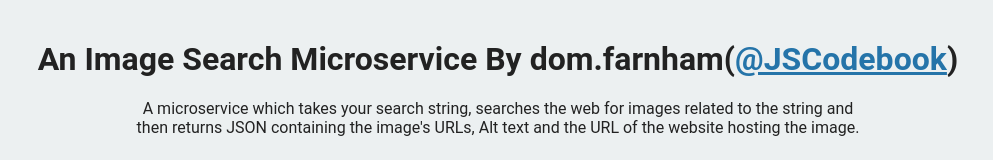
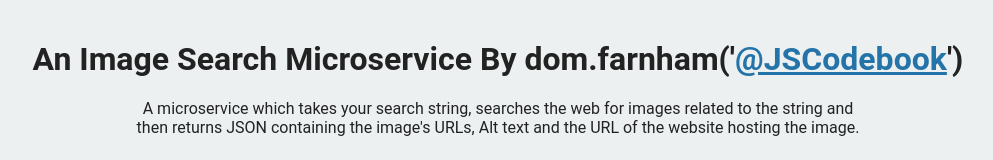
Before and after one commit to jsdelivrbot/image-search-microservice, a website: page views/index.html in a window 1280 px wide. Shown: the top 160 px of the page, without its empty margins (142-1135 px from the left). Drawn offline with Linux system fonts and the light colour scheme.

Commit message:
Updated @JSCodebook anchor

```diff
--- a/views/index.html
+++ b/views/index.html
@@ -7,14 +7,14 @@
       <meta name="twitter:card" content="summary_large_image">
       <meta name="twitter:site" content="@jscodebook">
       <meta name="twitter:creator" content="@jscodebook">
-      <meta name="twitter:title" content="An Image Search Microservice By dom.farnham(@JSCodebook)">
+      <meta name="twitter:title" content="An Image Search Microservice By dom.farnham('@JSCodebook')">
       <meta name="twitter:description" content="A microservice which takes your search string, searches the web for images related to the string and then returns JSON containing the image's URLs, Alt text and the URL of the website hosting the image.">
       <meta name="twitter:image" content="https://cdn.glitch.com/31fe8e61-fcf5-4c24-9bf0-e0b84f91f602%2Fimage-search-microservice.png?1503089140237">
    </head>
 
    <body>
       <div class="container">
-        <h1>An Image Search Microservice By dom.farnham(<a href="https://twitter.com/JSCodebook">@JSCodebook</a>)</h1>
+        <h1>An Image Search Microservice By dom.farnham('<a href="https://twitter.com/JSCodebook">@JSCodebook</a>')</h1>
         <p>
           A microservice which takes your search string, searches the web for images related to the string and  <br>
           then returns JSON containing the image's URLs, Alt text and the URL of the website hosting the image.
```
